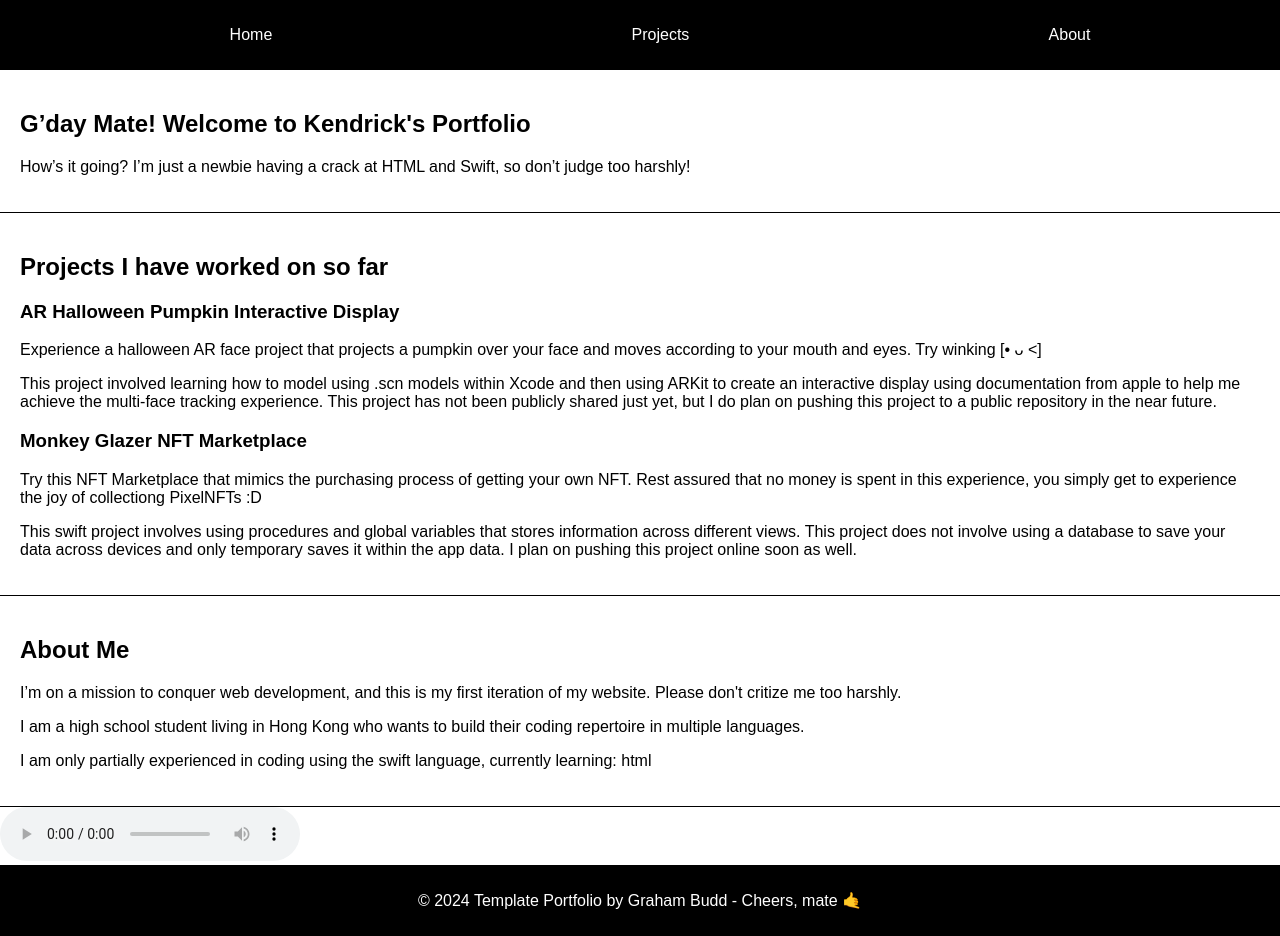
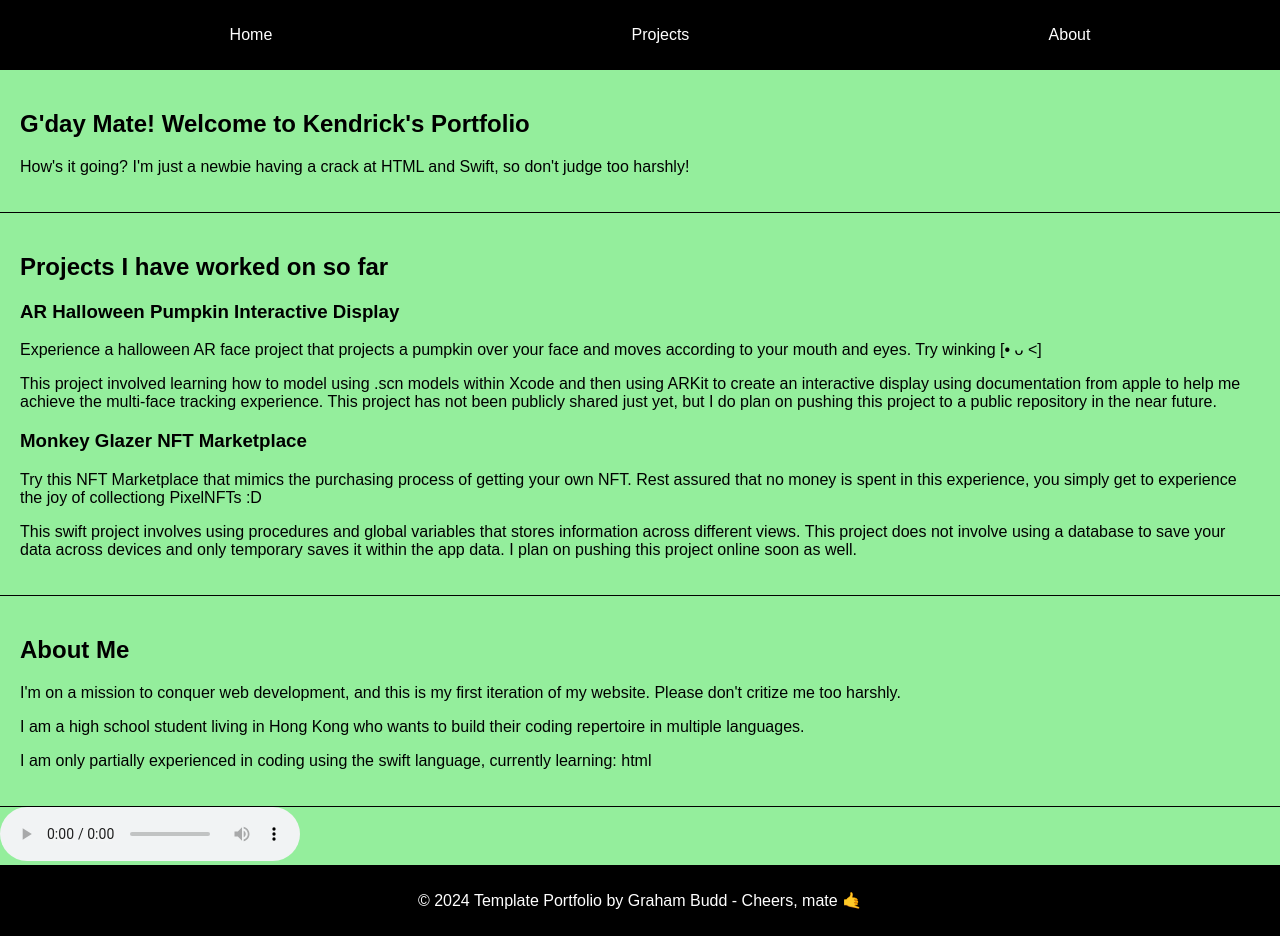
Before and after one commit to Spacedude877/Spacedude877.github.io, a plain HTML site: page index.html in a window 1280 px wide. Drawn offline with Linux system fonts and the light colour scheme.

Commit message:
Update index.html

```diff
--- a/index.html
+++ b/index.html
@@ -6,7 +6,7 @@
     <title>Simple Portfolio</title>
     <link rel="stylesheet" href="styles.css" />
   </head>
-  <body>
+  <body style="background-color: #94ee9c;">
     <!-- Navigation -->
     <nav>
       <ul>
@@ -18,8 +18,8 @@
 
     <!-- Home Section -->
     <section id="home">
-      <h1>G’day Mate! Welcome to Kendrick's Portfolio</h1>
-      <p>How’s it going? I’m just a newbie having a crack at HTML and Swift, so don’t judge too harshly!</p>
+      <h1>G'day Mate! Welcome to Kendrick's Portfolio</h1>
+      <p>How's it going? I'm just a newbie having a crack at HTML and Swift, so don't judge too harshly!</p>
     </section>
 
     <!-- Projects Section -->
@@ -41,7 +41,7 @@
     <section id="about" style="display: flex; align-items: center;">
       <div style="flex: 1; padding-right: 20px;">
         <h2>About Me</h2>
-        <p>I’m on a mission to conquer web development, and this is my first iteration of my website. Please don't critize me too harshly.</p>
+        <p>I'm on a mission to conquer web development, and this is my first iteration of my website. Please don't critize me too harshly.</p>
         <p>I am a high school student living in Hong Kong who wants to build their coding repertoire in multiple languages.</p>
         <p>I am only partially experienced in coding using the swift language, currently learning: html</p>
       </div>
```
